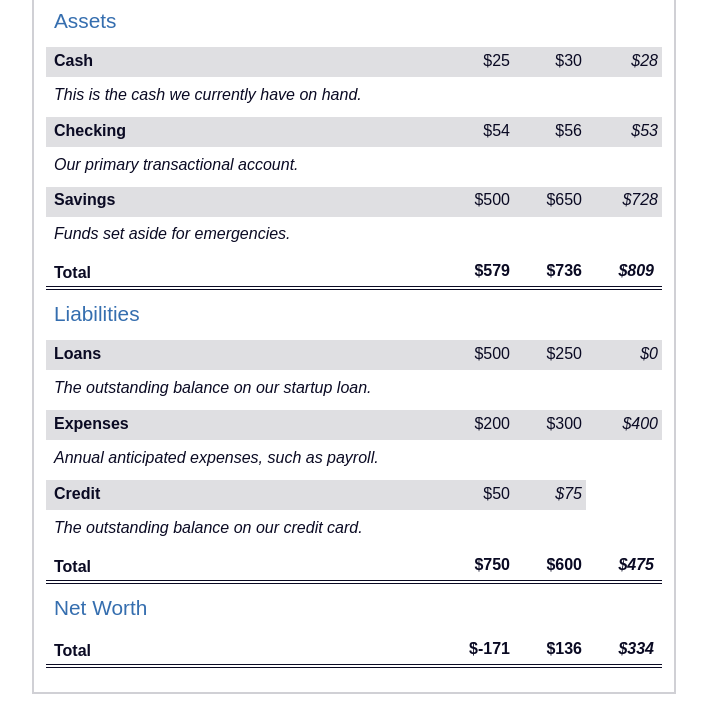
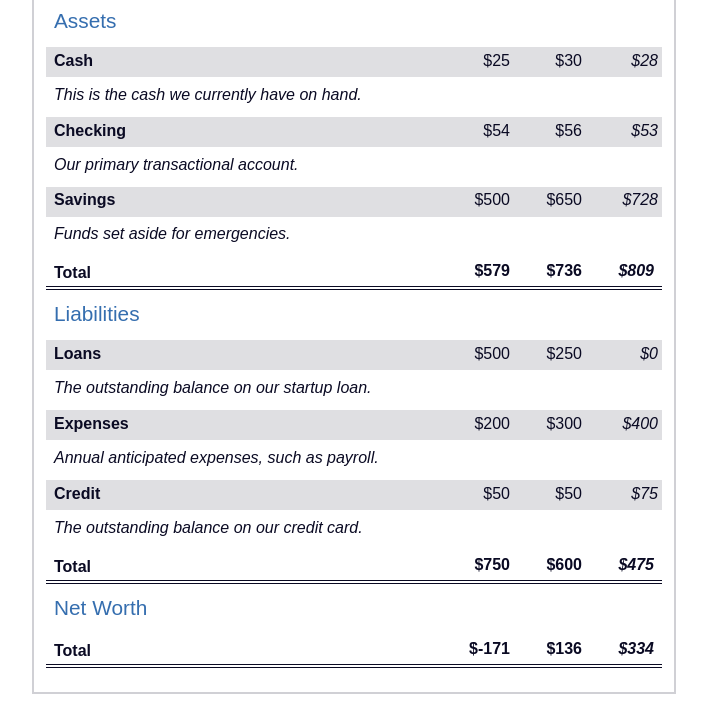
Before and after one commit to hushawon/freecodecamp-practices, a plain HTML site: page css/index.html in a window 1280 px wide. Shown: the part 164-866 px from the top of the page, without its empty margins (286-993 px from the left). Drawn offline with Linux system fonts and the light colour scheme.

Commit message:
recover the code

```diff
--- a/css/index.html
+++ b/css/index.html
@@ -84,7 +84,7 @@
               <tr class="data">
                 <th>Credit <span class="description">The outstanding balance on our credit card.</span></th>
                 <td>$50</td>
-
+                <td>$50</td>
                 <td class="current">$75</td>
               </tr>
               <tr class="total">
```
